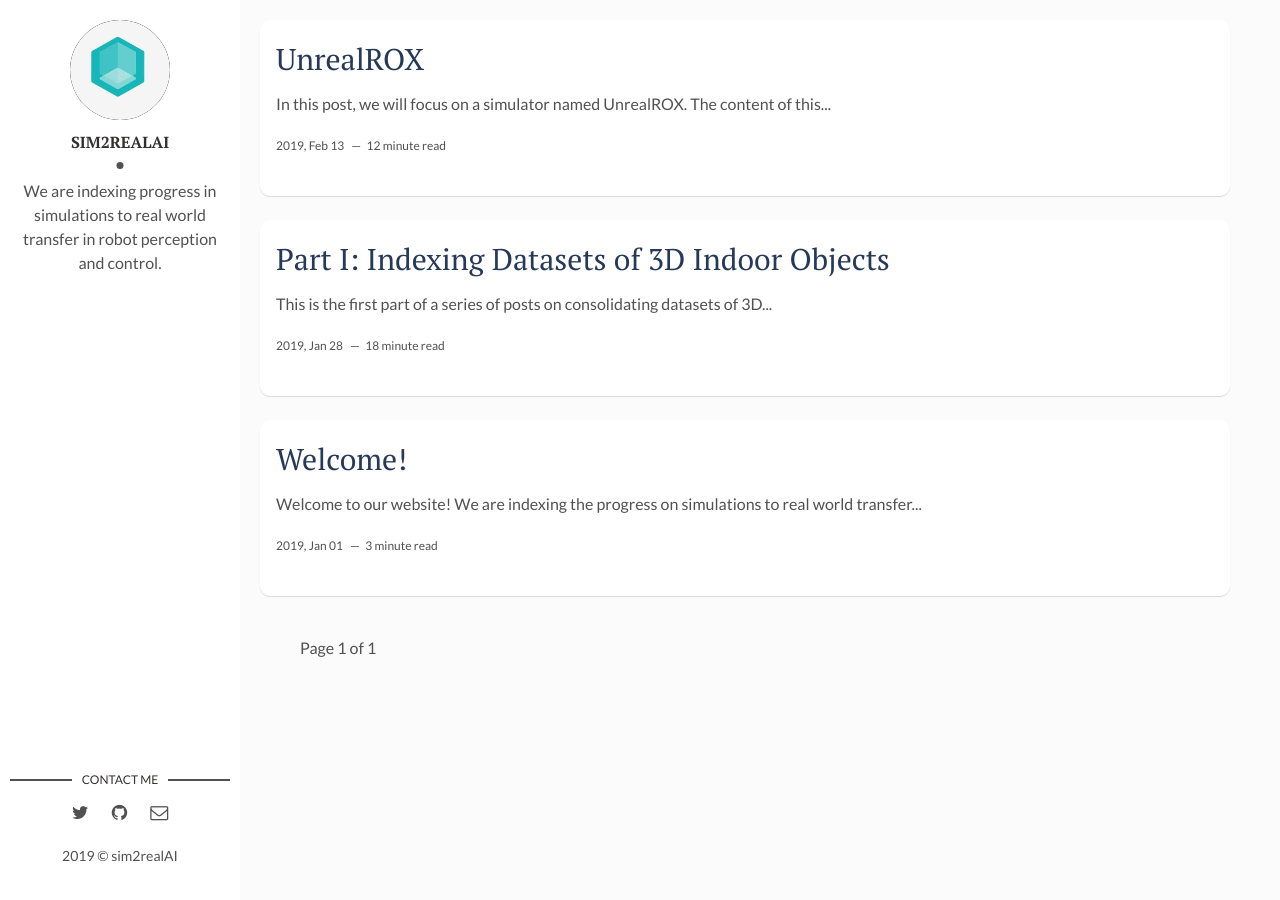
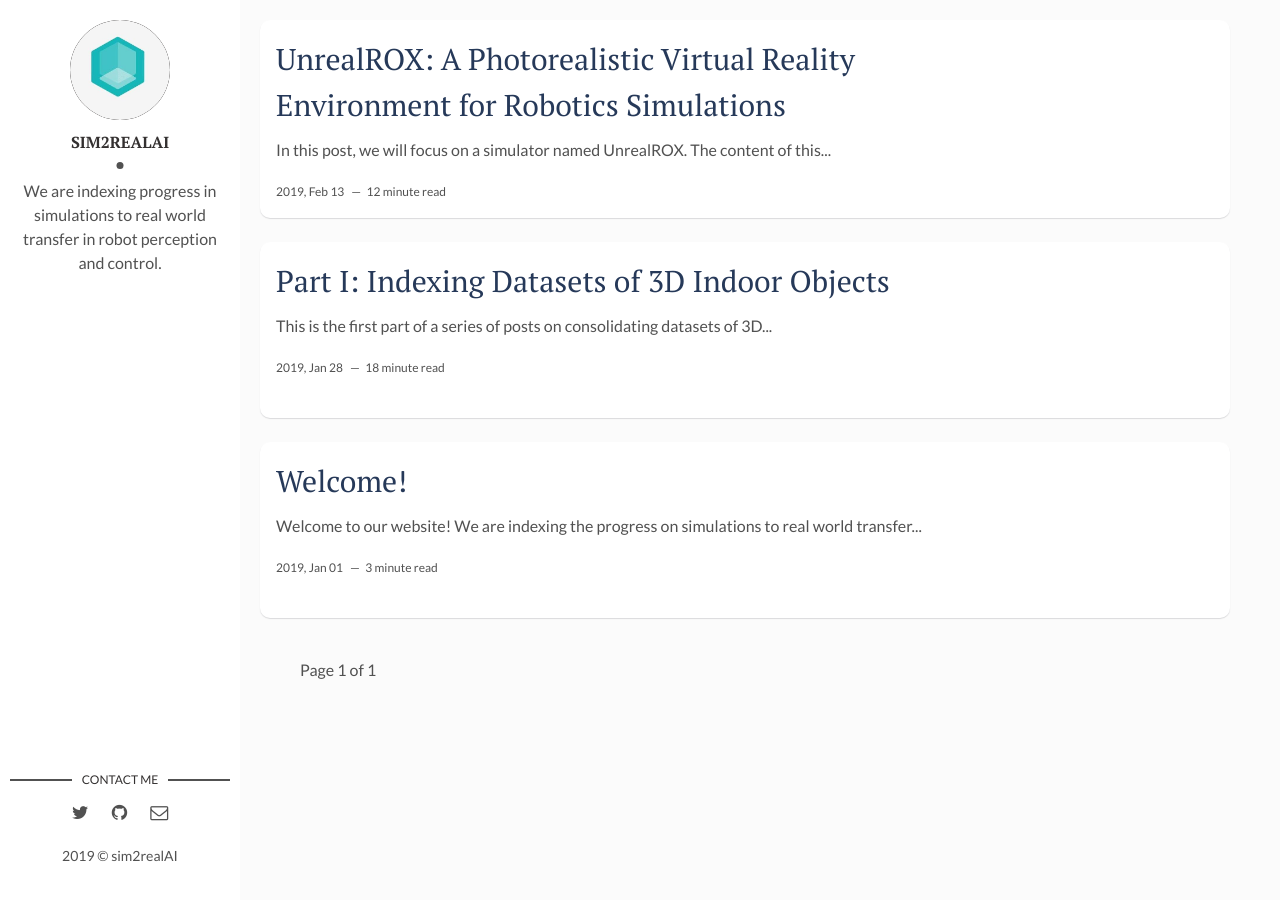
Before and after one commit to sim2realAI/sim2realAI.github.io, a Jekyll site: the page built from index.html, in a window 1280 px wide. Built offline with Jekyll 4.4.1, drawn with Linux system fonts in a browser that asks for light colours; the list of posts is cut into pages by our own code.

Commit message:
update
Signed-off-by: Ankur Handa <ahanda@nvidia.com>

```diff
--- a/_posts/2019-02-13-UnrealROX.markdown
+++ b/_posts/2019-02-13-UnrealROX.markdown
@@ -1,6 +1,6 @@
 ---
 layout: post
-title: "UnrealROX"
+title: "UnrealROX: A Photorealistic Virtual Reality Environment for Robotics Simulations"
 date: 2019-02-13 13:32:20 +0100
 description: Tools for synthetic data generation # Add post description (optional)
 img:  # Add image post (optional)
```
